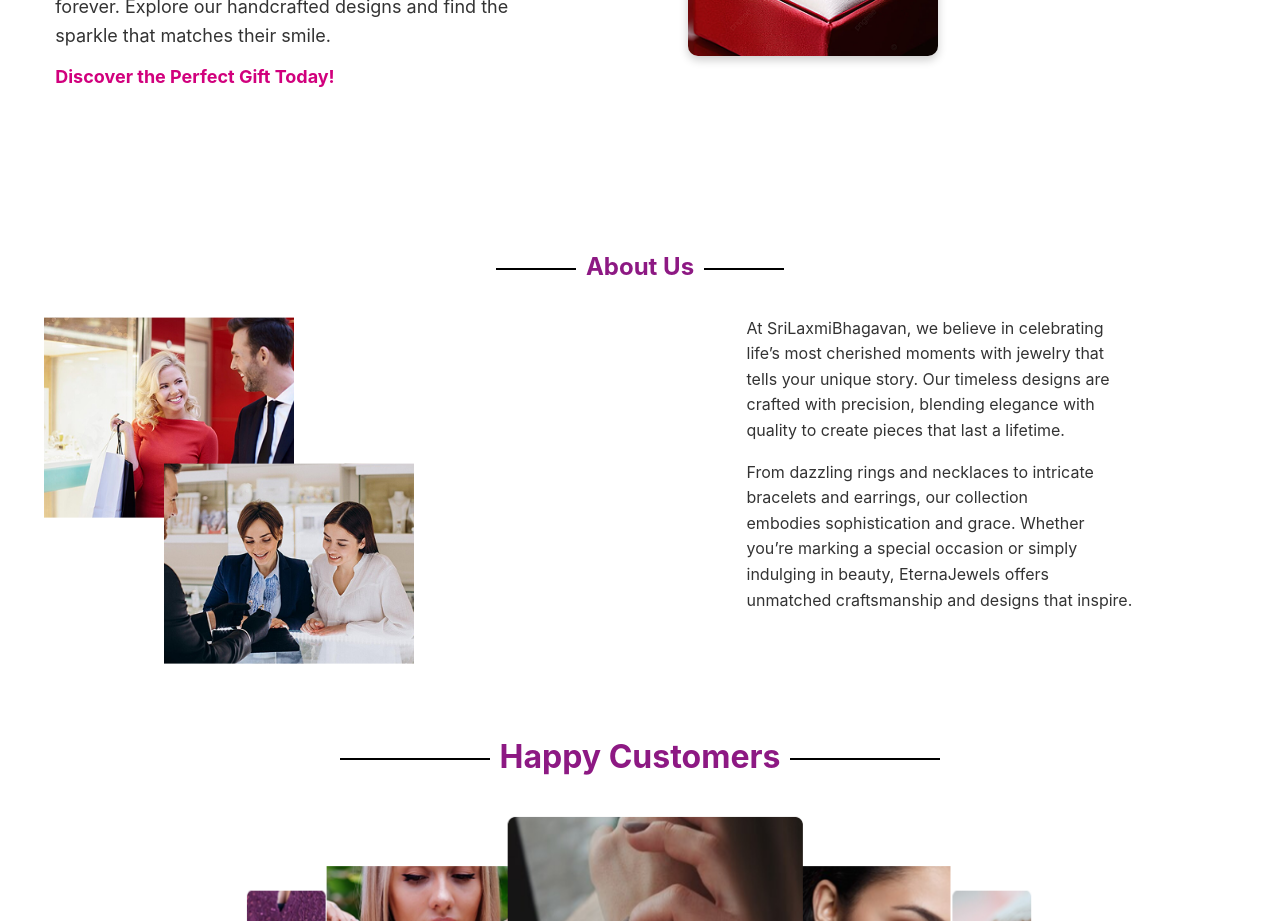
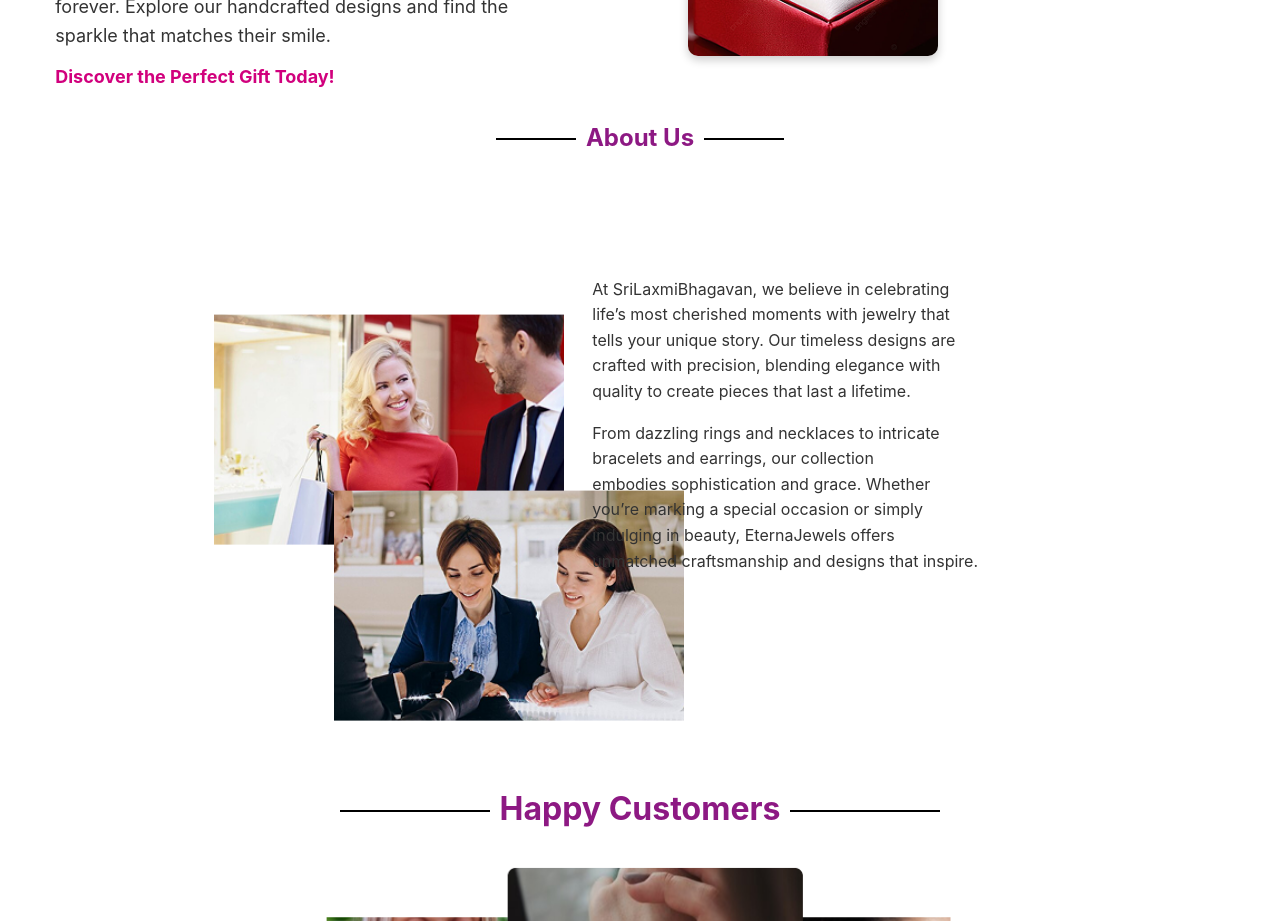
Before and after one commit to vishwasri-technologies/jewellery-web-app-frontend, a React (Create React App) app: page / in a window 1280 px wide. Shown: the part 2700-3621 px from the top of the page. Built offline with nearby package versions, Linux system fonts and the light colour scheme.

Commit message:
about changes

```diff
--- a/src/Components/Home.css
+++ b/src/Components/Home.css
@@ -830,6 +830,7 @@ body, html {
     font-size: 1.5rem;
     color: #8d1983;
     font-weight: bold;
+    /* margin-top: 20%; */
     /* margin-bottom: 2rem; */
     /* position: relative; */
   }
@@ -910,7 +911,7 @@ body, html {
 .about-us-section {
     margin-top: 3rem;
     text-align: center;
-    padding: 3rem 2rem;
+    /* padding: 3rem 2rem; */
     /* background-color: #f9f9f9; */
     border-radius: 8px;
   }
@@ -919,8 +920,9 @@ body, html {
     font-size: 1.5rem;
     color: #8d1983;
     font-weight: bold;
-    margin-bottom: 2rem;
-    position: relative;
+    /* margin-bottom: 2rem; */
+    /* position: relative; */
+    margin-top: -110px !important;
   }
 
   .section-title1::before,
@@ -930,7 +932,7 @@ body, html {
     width: 80px;
     height: 2px;
     background-color: black;
-    margin: 0 10px;
+    /* margin: 0 10px; */
     /* vertical-align: middle; */
   }
 
@@ -950,15 +952,15 @@ body, html {
   }
 
   .about-image {
-    width: 250px;
-    height: 200px;
+    width: 350px;
+    height: 230px;
     object-fit: cover;
 
   }
   .about-images {
     /* display: flex; */
-    margin-top: 30%;
-    margin-left: 1%;
+    margin-top: 40%;
+    margin-left: 15%;
 
     /* margin-left:10%; */
   }
@@ -979,7 +981,7 @@ body, html {
     /* text-align: left; */
     color:black;
     margin-bottom: -90%;
-    margin-left: 12%;
+   transform: translate(-40%);
 
   }
   .about-text p {
```
